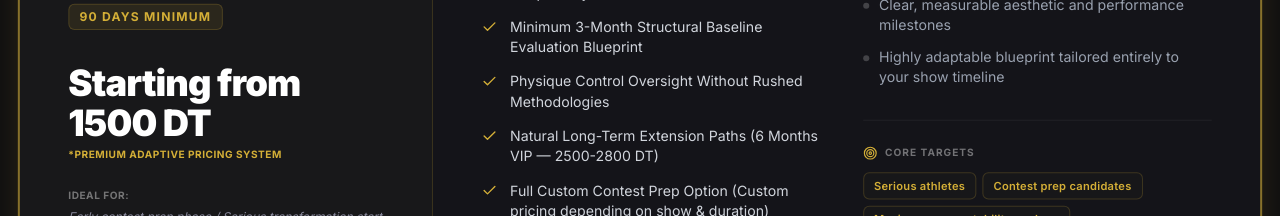
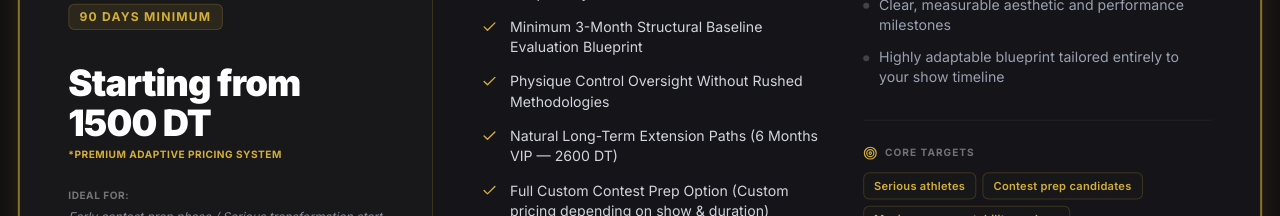
Before and after one commit to BenmbarekSouhail/THE-BLACKFAHD, a React (Vite) app: page / in a window 1280 px wide. Shown: the part 8760-8976 px from the top of the page. Built offline with nearby package versions, Linux system fonts and the light colour scheme.

Commit message:
fix: update index.html structural alignments

```diff
--- a/src/data/translations.js
+++ b/src/data/translations.js
@@ -159,7 +159,7 @@ export const translations = {
           "Premium Flexible Elite Show & Target Adaptability",
           "Minimum 3-Month Structural Baseline Evaluation Blueprint",
           "Physique Control Oversight Without Rushed Methodologies",
-          "Natural Long-Term Extension Paths (6 Months VIP — 2500-2800 DT)",
+          "Natural Long-Term Extension Paths (6 Months VIP — 2600 DT)",
           "Full Custom Contest Prep Option (Custom pricing depending on show & duration)"
         ],
         expectations: [
@@ -329,7 +329,7 @@ export const translations = {
           "مرونة حركية واستجابة فائقة مخصصة للأهداف الاستراتيجية",
           "مخطط تقييمي بدني وهيكلي شامل كحد أدنى لمدة 3 أشهر",
           "إشراف دقيق جداً على تفاصيل الجسد دون اعتماد طرق متسرعة أو ضارة",
-          "مسارات تمديد طبيعية طويلة الأمد (6 أشهر VIP — بقيمة 2500-2800 دينار)",
+          "مسارات تمديد طبيعية طويلة الأمد (6 أشهر VIP — بقيمة 2600 دينار)",
           "خيارات تجهيز كامل للبطولات (تسعير خاص حسب البطولة والمدة المتبقية)"
         ],
         expectations: [
```
